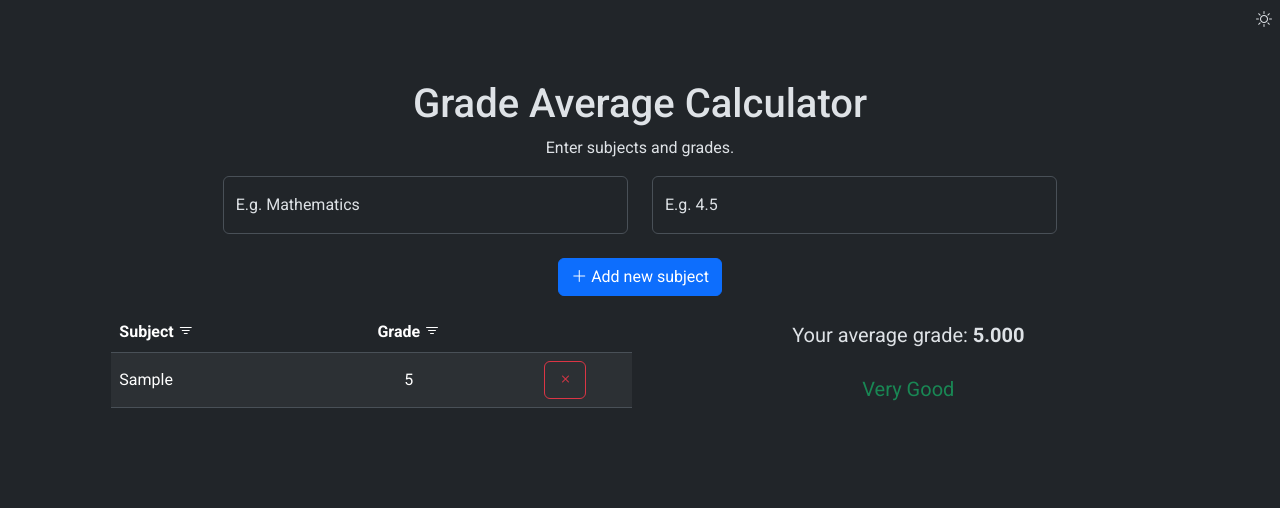
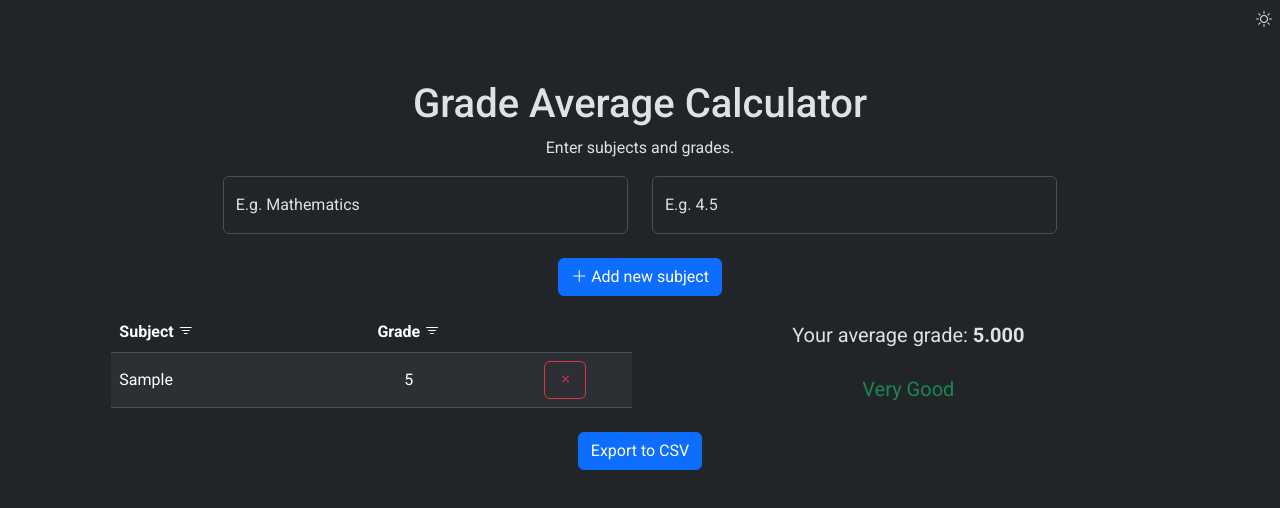
Before and after one commit to arturszolke/grade-calculator, a Vue app: page / in a window 1280 px wide. Both pictures are taken after typing "Sample", "5" into the empty fields and a click on the button "Add new subject". Shown: the top 508 px of the page. Built offline with nearby package versions, Linux system fonts and the light colour scheme.

Commit message:
Add functionality to export grades to CSV

```diff
--- a/src/App.vue
+++ b/src/App.vue
@@ -43,6 +43,13 @@
             </div>
             <div class="col"></div>
         </div>
+        <div v-if="subject_grade.length > 0" class="row text-center">
+            <div class="col"></div>
+            <div class="col-8">
+                <GradeExport :subject_grade="subject_grade" :avg_grade="Number(avg_grade)" />
+            </div>
+            <div class="col"></div>
+        </div>
     </div>
 </template>
 
@@ -53,6 +60,7 @@ import GradeTable from '@/components/GradeTable.vue';
 import ThemeToggle from '@/components/ThemeToggle.vue';
 import SubjectInput from '@/components/SubjectInput.vue';
 import GradeSuggestion from '@/components/GradeSuggestion.vue';
+import GradeExport from '@/components/GradeExport.vue';
 
 const commonSubjects = [
     'Mathematics', 'Physics', 'Chemistry', 'Biology', 'History',
--- /dev/null
+++ b/src/components/GradeExport.vue
@@ -0,0 +1,37 @@
+<template>
+    <div>
+        <button class="btn btn-primary" @click="exportData">Export to CSV</button>
+    </div>
+</template>
+
+<script lang="ts" setup>
+import { ref } from 'vue';
+
+const props = defineProps<{
+    subject_grade: Array<{ subject: string; grade: number | null }>
+    avg_grade: number
+}>()
+
+function exportData() {
+    const csvContent = [
+        ['Subject', 'Grade'],
+        ...props.subject_grade.map(item => [item.subject, item.grade?.toString() ?? '']),
+        ['Average Grade', props.avg_grade.toString()]
+    ].map(row => row.join(',')).join('\n');
+
+    const blob = new Blob([csvContent], { type: 'text/csv;charset=utf-8;' });
+    const link = document.createElement('a');
+    if (link.download !== undefined) {
+        const url = URL.createObjectURL(blob);
+        link.setAttribute('href', url);
+        link.setAttribute('download', 'grades.csv');
+        link.style.visibility = 'hidden';
+        document.body.appendChild(link);
+        link.click();
+        document.body.removeChild(link);
+    }
+}
+
+</script>
+
+<style scoped></style>
```
